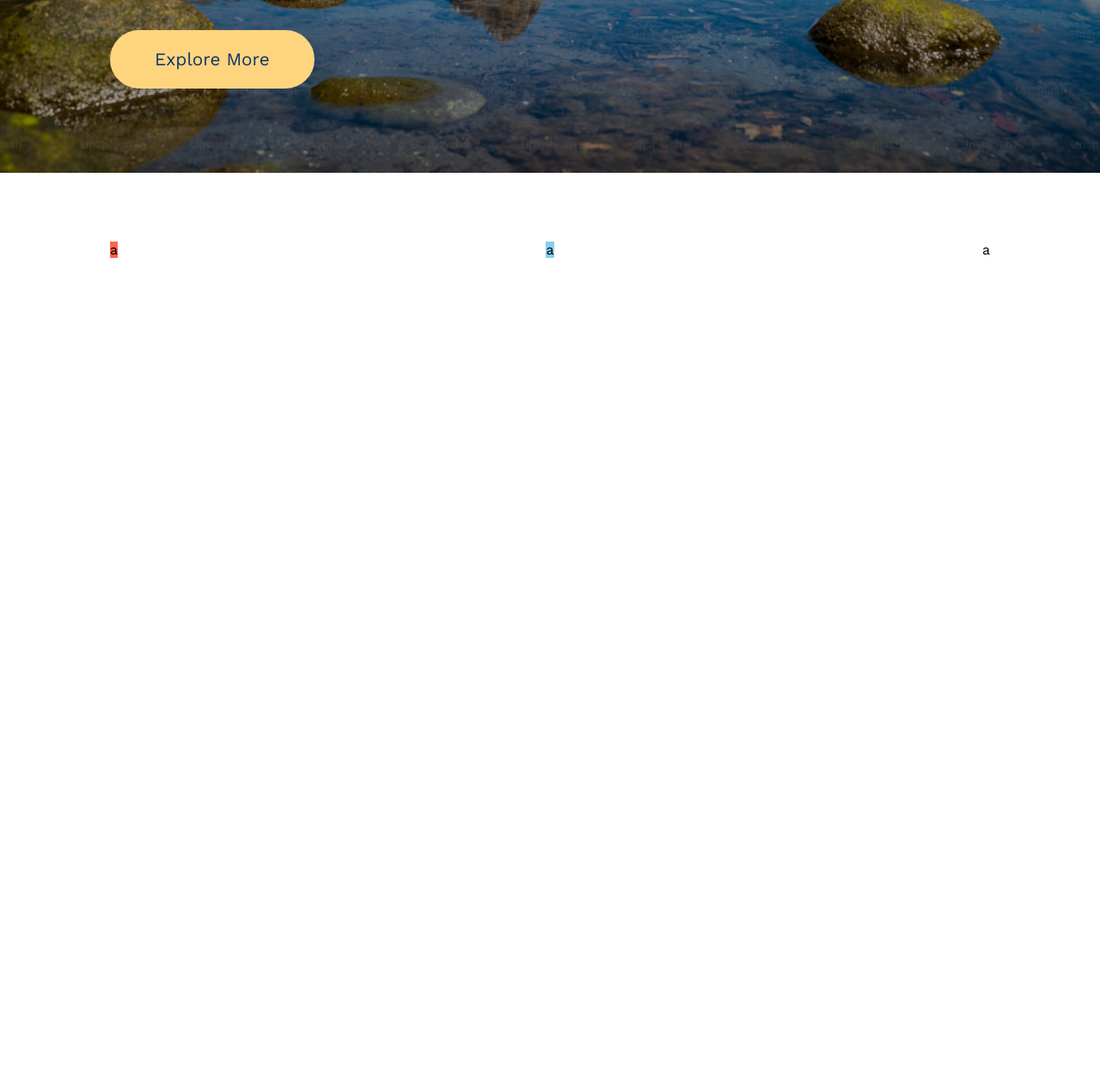
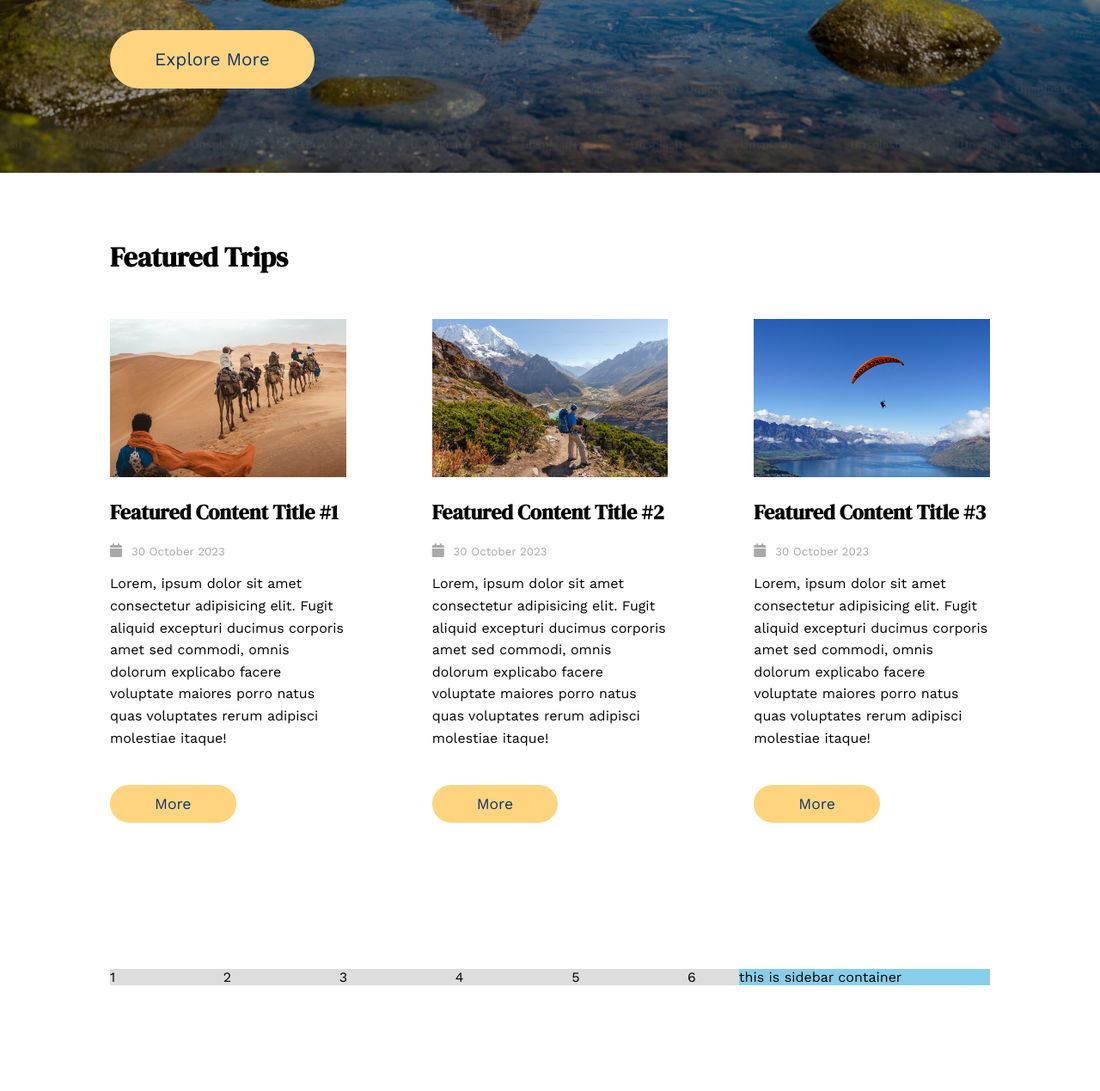
Before and after one commit to arunsatyal/travel-blog, a plain HTML site: page index.html in a window 1280 px wide. Shown: the part 595-1864 px from the top of the page at 86% size. Before the commit the page ends 895 px from the top, so only its background shows below. Drawn offline with nearby package versions, Linux system fonts and the light colour scheme.

Commit message:
completed featured trips

```diff
--- a/css/style.css
+++ b/css/style.css
@@ -10,6 +10,7 @@ body {
   font-family: "Work Sans", sans-serif;
   margin: 0;
   padding: 0;
+  padding-bottom: 100px;
 }
 
 h1,
@@ -18,6 +19,10 @@ h3,
 h4,
 h5 {
   font-family: "DM Serif Display", sans-serif;
+}
+
+.heading-large {
+  font-size: 2rem;
 }
 
 p {
@@ -74,6 +79,11 @@ p {
   font-size: 1.3rem;
 }
 
+.px-5 {
+  padding-left: 50px;
+  padding-right: 50px;
+}
+
 .btn:hover {
   background: #ffc436;
   /* border: solid 2px var(--yellow); */
@@ -121,6 +131,11 @@ p {
 
 .mr-5 {
   margin-right: 50px;
+}
+
+.gap-15 {
+  display: flex;
+  gap: 100px;
 }
 
 .card-recent-post {
@@ -186,6 +201,10 @@ ul.nav a:hover {
   z-index: 1000;
 }
 
+/* .wrap {
+  flex-wrap: wrap;
+} */
+
 /* Hero */
 
 .hero {
@@ -224,5 +243,35 @@ ul.nav a:hover {
 /* Content area */
 
 .content {
-  padding-top: 80px;
+  padding-top: 50px;
+  padding-bottom: 120px;
+
+  /* background: skyblue; */
 }
+
+.date {
+  color: darkgray;
+}
+
+.content > main {
+  flex: 0 100%;
+  display: flex;
+  justify-content: space-between;
+  gap: 50px;
+}
+
+.main-content {
+  display: flex;
+  width: 70%;
+  justify-content: space-between;
+}
+
+.recent-post-container {
+  flex: 70%;
+  background: #ddd;
+}
+
+.recent-post-container > aside {
+  display: flex;
+  flex: 30%;
+}
--- a/index.html
+++ b/index.html
@@ -57,12 +57,93 @@
 
     <!-- CONTENT START -->
     <section class="content">
-      <div class="container flex-space-between">
-        <div class="tomato">a</div>
-        <div class="sky">a</div>
-        <div class="gray">a</div>
+      <div class="container">
+        <h1 class="heading-large">Featured Trips</h1>
+      </div>
+      <div class="container mt-5 gap-15 flex-space-between wrap">
+        <div>
+          <img src="../img/featured-1.jpg" width="100%" alt="" />
+          <h2>Featured Content Title #1</h2>
+          <div class="date">
+            <i class="fa-solid fa-calendar"></i>&nbsp;
+            <small>30 October 2023</small>
+          </div>
+          <p>
+            Lorem, ipsum dolor sit amet consectetur adipisicing elit. Fugit
+            aliquid excepturi ducimus corporis amet sed commodi, omnis dolorum
+            explicabo facere voluptate maiores porro natus quas voluptates rerum
+            adipisci molestiae itaque! <br /><br />
+          </p>
+          <a
+            href="#"
+            class="btn btn-yellow btn-small px-5"
+            style="margin-right: 30px"
+            >More</a
+          >
+        </div>
+
+        <div>
+          <img src="../img/featured-2.jpg" width="100%" alt="" />
+          <h2>Featured Content Title #2</h2>
+          <div class="date">
+            <i class="fa-solid fa-calendar"></i>&nbsp;
+            <small>30 October 2023</small>
+          </div>
+          <p>
+            Lorem, ipsum dolor sit amet consectetur adipisicing elit. Fugit
+            aliquid excepturi ducimus corporis amet sed commodi, omnis dolorum
+            explicabo facere voluptate maiores porro natus quas voluptates rerum
+            adipisci molestiae itaque! <br /><br />
+          </p>
+          <a
+            href="#"
+            class="btn btn-yellow btn-small px-5"
+            style="margin-right: 30px"
+            >More</a
+          >
+        </div>
+
+        <div>
+          <img src="../img/featured-3.jpg" width="100%" alt="" />
+          <h2>Featured Content Title #3</h2>
+          <div class="date">
+            <i class="fa-solid fa-calendar"></i>&nbsp;
+            <small>30 October 2023</small>
+          </div>
+          <p>
+            Lorem, ipsum dolor sit amet consectetur adipisicing elit. Fugit
+            aliquid excepturi ducimus corporis amet sed commodi, omnis dolorum
+            explicabo facere voluptate maiores porro natus quas voluptates rerum
+            adipisci molestiae itaque! <br /><br />
+          </p>
+          <a
+            href="#"
+            class="btn btn-yellow btn-small px-5"
+            style="margin-right: 30px"
+            >More</a
+          >
+        </div>
       </div>
     </section>
+
+    <!-- content with sidebar -->
+
+    <section class="content">
+      <main class="container recent-post-container">
+        <div class="main-content">
+          <div>1</div>
+          <div>2</div>
+          <div>3</div>
+          <div>4</div>
+          <div>5</div>
+          <div>6</div>
+        </div>
+        <aside class="sky">this is sidebar container</aside>
+      </main>
+    </section>
+
+    <!-- content with sidebar end -->
+
     <!-- CONTENT END -->
   </body>
 </html>
```
Also changed, not shown: img/featured-1.jpg (added), img/featured-2.jpg (added), img/featured-3.jpg (added), img/travel-money.webp (deleted), 2 other files.
